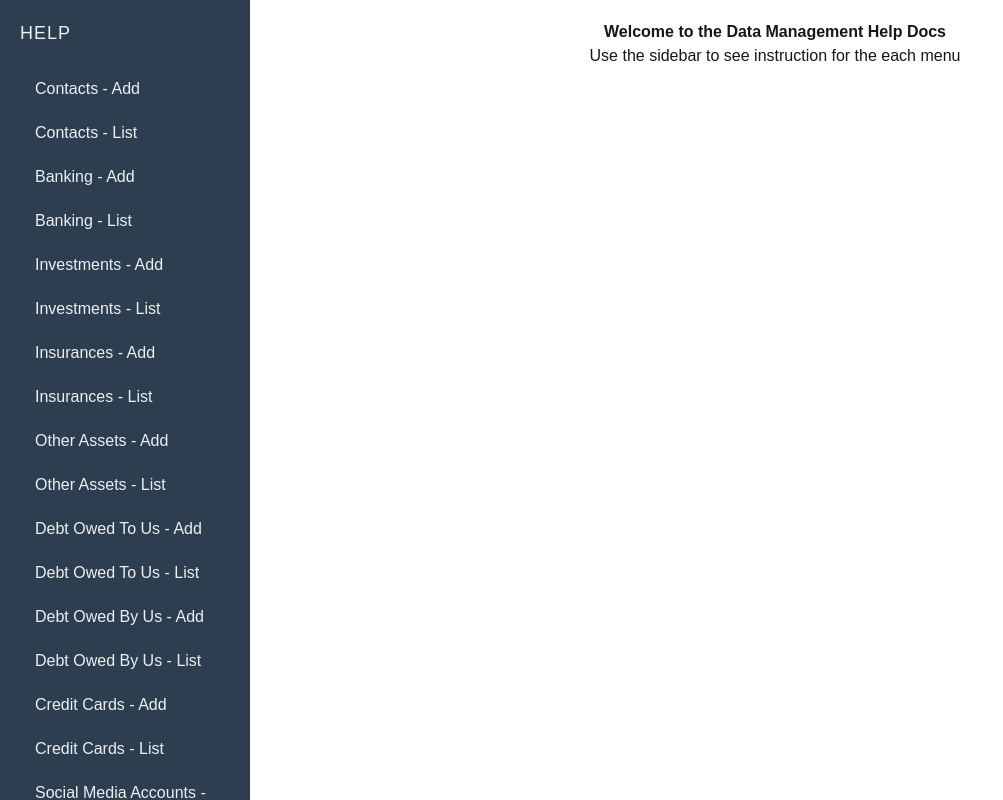
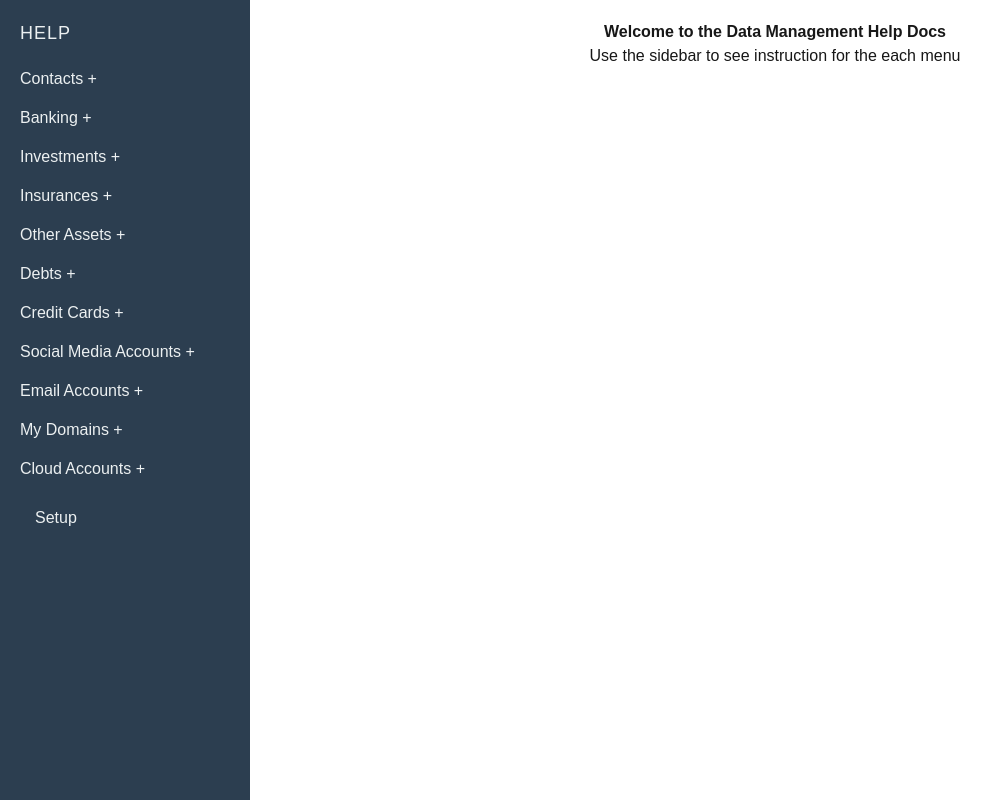
Before and after one commit to bashiraziz/eoj-how-to-guides, a Next.js app: page / in a window 1280 px wide. Shown: the whole page, without its empty margins (0-1003 px from the left). Built offline with nearby package versions, Linux system fonts and the light colour scheme.

Commit message:
Collapsable side bar created

```diff
--- a/components/Sidebar.tsx
+++ b/components/Sidebar.tsx
@@ -1,131 +1,188 @@
+'use client'
+import { useState } from 'react';
 import Link from 'next/link';
-import styles from '../styles/Sidebar.module.css'; // Import the CSS module
+import styles from '../styles/Sidebar.module.css'; // Assuming you have a CSS module for styling
+
+// Define a type for the section keys
+type SectionKey =
+  'contacts' | 'banking' | 'investments' | 'insurances' | 'otherAssets' |
+  'debts' | 'creditCards' | 'socialMedia' | 'emailAccounts' | 'myDomains' |
+  'cloudAccounts';
 
 const Sidebar = () => {
+  // Define the state for toggling sections
+  const [openSections, setOpenSections] = useState<{ [key in SectionKey]: boolean }>({
+    contacts: false,
+    banking: false,
+    investments: false,
+    insurances: false,
+    otherAssets: false,
+    debts: false,
+    creditCards: false,
+    socialMedia: false,
+    emailAccounts: false,
+    myDomains: false,
+    cloudAccounts: false,
+  });
+
+  // Toggle the section open/close state
+  const toggleSection = (key: SectionKey) => {
+    setOpenSections((prevState) => ({
+      ...prevState,
+      [key]: !prevState[key],
+    }));
+  };
+
   return (
     <div className={styles.sidebar}>
       <h3 className={styles.heading}>Help</h3>
       <ul className={styles.menu}>
+        {/* Contacts Section */}
         <li className={styles.menuItem}>
-          <Link href="/help/contacts-add" className={styles.link}>
-            Contacts - Add
-          </Link>
+          <div className={styles.sectionHeader} onClick={() => toggleSection('contacts')}>
+            Contacts {openSections.contacts ? '-' : '+'}
+          </div>
+          {openSections.contacts && (
+            <ul className={styles.submenu}>
+              <li><Link href="/help/contacts-add" className={styles.link}>Contacts - Add</Link></li>
+              <li><Link href="/help/contacts-list" className={styles.link}>Contacts - List</Link></li>
+            </ul>
+          )}
         </li>
+
+        {/* Banking Section */}
         <li className={styles.menuItem}>
-          <Link href="/help/contacts-list" className={styles.link}>
-            Contacts - List
-          </Link>
+          <div className={styles.sectionHeader} onClick={() => toggleSection('banking')}>
+            Banking {openSections.banking ? '-' : '+'}
+          </div>
+          {openSections.banking && (
+            <ul className={styles.submenu}>
+              <li><Link href="/help/banking-add" className={styles.link}>Banking - Add</Link></li>
+              <li><Link href="/help/banking-list" className={styles.link}>Banking - List</Link></li>
+            </ul>
+          )}
         </li>
+
+        {/* Investments Section */}
         <li className={styles.menuItem}>
-          <Link href="/help/banking-add" className={styles.link}>
-            Banking - Add
-          </Link>
+          <div className={styles.sectionHeader} onClick={() => toggleSection('investments')}>
+            Investments {openSections.investments ? '-' : '+'}
+          </div>
+          {openSections.investments && (
+            <ul className={styles.submenu}>
+              <li><Link href="/help/investments-add" className={styles.link}>Investments - Add</Link></li>
+              <li><Link href="/help/investments-list" className={styles.link}>Investments - List</Link></li>
+            </ul>
+          )}
         </li>
+
+        {/* Insurances Section */}
         <li className={styles.menuItem}>
-          <Link href="/help/banking-list" className={styles.link}>
-            Banking - List
-          </Link>
+          <div className={styles.sectionHeader} onClick={() => toggleSection('insurances')}>
+            Insurances {openSections.insurances ? '-' : '+'}
+          </div>
+          {openSections.insurances && (
+            <ul className={styles.submenu}>
+              <li><Link href="/help/insurances-add" className={styles.link}>Insurances - Add</Link></li>
+              <li><Link href="/help/insurances-list" className={styles.link}>Insurances - List</Link></li>
+            </ul>
+          )}
         </li>
+
+        {/* Other Assets Section */}
         <li className={styles.menuItem}>
-          <Link href="/help/investments-add" className={styles.link}>
-            Investments - Add
-          </Link>
+          <div className={styles.sectionHeader} onClick={() => toggleSection('otherAssets')}>
+            Other Assets {openSections.otherAssets ? '-' : '+'}
+          </div>
+          {openSections.otherAssets && (
+            <ul className={styles.submenu}>
+              <li><Link href="/help/otherAssets-add" className={styles.link}>Other Assets - Add</Link></li>
+              <li><Link href="/help/otherAssets-list" className={styles.link}>Other Assets - List</Link></li>
+            </ul>
+          )}
         </li>
+
+        {/* Debts Section */}
         <li className={styles.menuItem}>
-          <Link href="/help/investments-list" className={styles.link}>
-            Investments - List
-          </Link>
+          <div className={styles.sectionHeader} onClick={() => toggleSection('debts')}>
+            Debts {openSections.debts ? '-' : '+'}
+          </div>
+          {openSections.debts && (
+            <ul className={styles.submenu}>
+              <li><Link href="/help/debtOwedToUs-add" className={styles.link}>Debt Owed To Us - Add</Link></li>
+              <li><Link href="/help/debtOwedToUs-list" className={styles.link}>Debt Owed To Us - List</Link></li>
+              <li><Link href="/help/debtOwedByUs-add" className={styles.link}>Debt Owed By Us - Add</Link></li>
+              <li><Link href="/help/debtOwedByUs-list" className={styles.link}>Debt Owed By Us - List</Link></li>
+            </ul>
+          )}
         </li>
+
+        {/* Credit Cards Section */}
         <li className={styles.menuItem}>
-          <Link href="/help/insurances-add" className={styles.link}>
-            Insurances - Add
-          </Link>
+          <div className={styles.sectionHeader} onClick={() => toggleSection('creditCards')}>
+            Credit Cards {openSections.creditCards ? '-' : '+'}
+          </div>
+          {openSections.creditCards && (
+            <ul className={styles.submenu}>
+              <li><Link href="/help/creditCards-add" className={styles.link}>Credit Cards - Add</Link></li>
+              <li><Link href="/help/creditCards-list" className={styles.link}>Credit Cards - List</Link></li>
+            </ul>
+          )}
         </li>
+
+        {/* Social Media Accounts Section */}
         <li className={styles.menuItem}>
-          <Link href="/help/insurances-list" className={styles.link}>
-            Insurances - List
-          </Link>
+          <div className={styles.sectionHeader} onClick={() => toggleSection('socialMedia')}>
+            Social Media Accounts {openSections.socialMedia ? '-' : '+'}
+          </div>
+          {openSections.socialMedia && (
+            <ul className={styles.submenu}>
+              <li><Link href="/help/socialMediaAccounts-add" className={styles.link}>Social Media Accounts - Add</Link></li>
+              <li><Link href="/help/socialMediaAccounts-list" className={styles.link}>Social Media Accounts - List</Link></li>
+            </ul>
+          )}
         </li>
+
+        {/* Email Accounts Section */}
         <li className={styles.menuItem}>
-          <Link href="/help/otherAssets-add" className={styles.link}>
-            Other Assets - Add
-          </Link>
+          <div className={styles.sectionHeader} onClick={() => toggleSection('emailAccounts')}>
+            Email Accounts {openSections.emailAccounts ? '-' : '+'}
+          </div>
+          {openSections.emailAccounts && (
+            <ul className={styles.submenu}>
+              <li><Link href="/help/emailAccounts-add" className={styles.link}>Email Accounts - Add</Link></li>
+              <li><Link href="/help/emailAccounts-list" className={styles.link}>Email Accounts - List</Link></li>
+            </ul>
+          )}
         </li>
-          <li className={styles.menuItem}>
-          <Link href="/help/otherAssets-list" className={styles.link}>
-            Other Assets - List
-          </Link>
+
+        {/* My Domains Section */}
+        <li className={styles.menuItem}>
+          <div className={styles.sectionHeader} onClick={() => toggleSection('myDomains')}>
+            My Domains {openSections.myDomains ? '-' : '+'}
+          </div>
+          {openSections.myDomains && (
+            <ul className={styles.submenu}>
+              <li><Link href="/help/myDomains-add" className={styles.link}>My Domains - Add</Link></li>
+              <li><Link href="/help/myDomains-list" className={styles.link}>My Domains - List</Link></li>
+            </ul>
+          )}
         </li>
+
+        {/* Cloud Accounts Section */}
         <li className={styles.menuItem}>
-          <Link href="/help/debtOwedToUs-add" className={styles.link}>
-          Debt Owed To Us - Add
-          </Link>
+          <div className={styles.sectionHeader} onClick={() => toggleSection('cloudAccounts')}>
+            Cloud Accounts {openSections.cloudAccounts ? '-' : '+'}
+          </div>
+          {openSections.cloudAccounts && (
+            <ul className={styles.submenu}>
+              <li><Link href="/help/cloudAccounts-add" className={styles.link}>Cloud Accounts - Add</Link></li>
+              <li><Link href="/help/cloudAccounts-list" className={styles.link}>Cloud Accounts - List</Link></li>
+            </ul>
+          )}
         </li>
-          <li className={styles.menuItem}>
-          <Link href="/help/debtOwedToUs-list" className={styles.link}>
-            Debt Owed To Us - List
-          </Link>
-        </li>
-        <li className={styles.menuItem}>
-          <Link href="/help/debtOwedByUs-add" className={styles.link}>
-          Debt Owed By Us - Add
-          </Link>
-        </li>
-          <li className={styles.menuItem}>
-          <Link href="/help/debtOwedByUs-list" className={styles.link}>
-            Debt Owed By Us - List
-          </Link>
-        </li>
-        <li className={styles.menuItem}>
-          <Link href="/help/creditCards-add" className={styles.link}>
-          Credit Cards - Add
-          </Link>
-        </li>
-          <li className={styles.menuItem}>
-          <Link href="/help/creditCards-list" className={styles.link}>
-            Credit Cards - List
-          </Link>
-          </li>
-          <li className={styles.menuItem}>
-          <Link href="/help/socialMediaAccounts-add" className={styles.link}>
-          Social Media Accounts - Add
-          </Link>
-        </li>
-          <li className={styles.menuItem}>
-          <Link href="/help/socialMediaAccounts-list" className={styles.link}>
-            Social Media Accounts - List
-          </Link>
-        </li>
-        <li className={styles.menuItem}>
-          <Link href="/help/emailAccounts-add" className={styles.link}>
-          Email Accounts - Add
-          </Link>
-        </li>
-          <li className={styles.menuItem}>
-          <Link href="/help/emailAccounts-list" className={styles.link}>
-            Email Accounts - List
-          </Link>
-        </li>
-        <li className={styles.menuItem}>
-          <Link href="/help/myDomains-add" className={styles.link}>
-          My Domains - Add
-          </Link>
-        </li>
-          <li className={styles.menuItem}>
-          <Link href="/help/myDomains-list" className={styles.link}>
-            My Domains - List
-          </Link>
-        </li>
-        <li className={styles.menuItem}>
-          <Link href="/help/cloudAccounts-add" className={styles.link}>
-          Cloud Accounts - Add
-          </Link>
-        </li>
-          <li className={styles.menuItem}>
-          <Link href="/help/cloudAccounts-list" className={styles.link}>
-            Cloud Accounts - List
-          </Link>
-        </li>
+
+        {/* Setup Section */}
         <li className={styles.menuItem}>
           <Link href="/help/setup" className={styles.link}>
             Setup
--- a/styles/Sidebar.module.css
+++ b/styles/Sidebar.module.css
@@ -24,9 +24,9 @@
     padding: 0;
   }
 
-  /* .menuItem {
+  .menuItem {
     margin-bottom: 15px;
-  } */
+  }
 
   .link {
     color: #ecf0f1;
```
Also changed, not shown: 2 other files (tests, documents, lock files or other folders).
